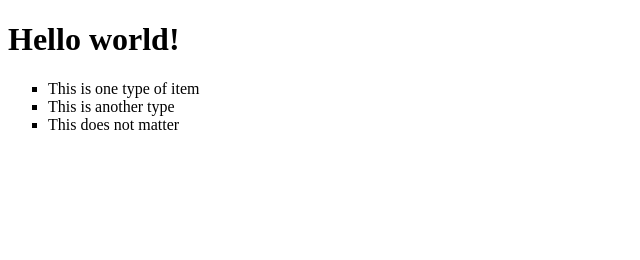
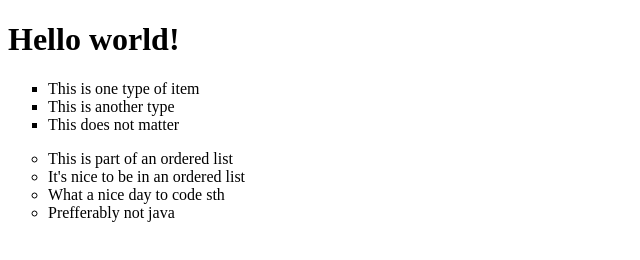
Before and after one commit to cristisulighetean/cs50_github_sass, a plain HTML site: page index.html in a window 1280 px wide. Shown: the whole page, without its empty margins (0-640 px from the left). Drawn offline with Linux system fonts and the light colour scheme.

Commit message:
added new list

```diff
--- a/index.html
+++ b/index.html
@@ -12,5 +12,11 @@
             <li>This is another type</li>
             <li>This does not matter</li>
         </ul>
+        <ol>
+            <li>This is part of an ordered list</li>
+            <li>It's nice to be in an ordered list</li>
+            <li>What a nice day to code sth</li>
+            <li>Prefferably not java</li>
+        </ol>
     </body>
 </html>
```
